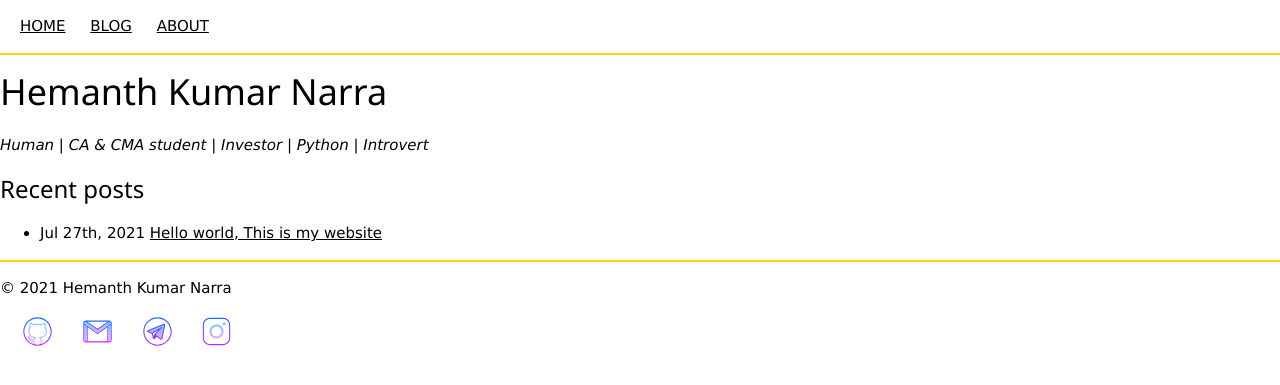
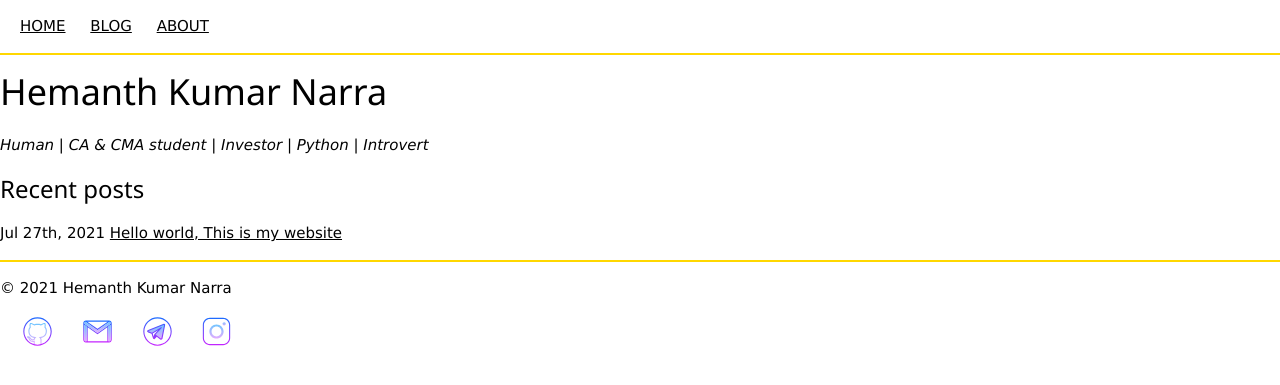
Before and after one commit to hemanthnarra/hemanthnarra.github.io, a Jekyll site: the page built from index.html, in a window 1280 px wide. Shown: the top 385 px of the page. Built offline with Jekyll 4.4.1, drawn with Linux system fonts in a browser that asks for light colours.

Commit message:
css for recent posts

```diff
--- a/css/main.css
+++ b/css/main.css
@@ -23,3 +23,7 @@ footer li {
     display: inline-block;
     margin-left: 20px;
 }
+.recent-posts ul {
+    list-style-type: none;
+    padding-left: 0;
+}
```
